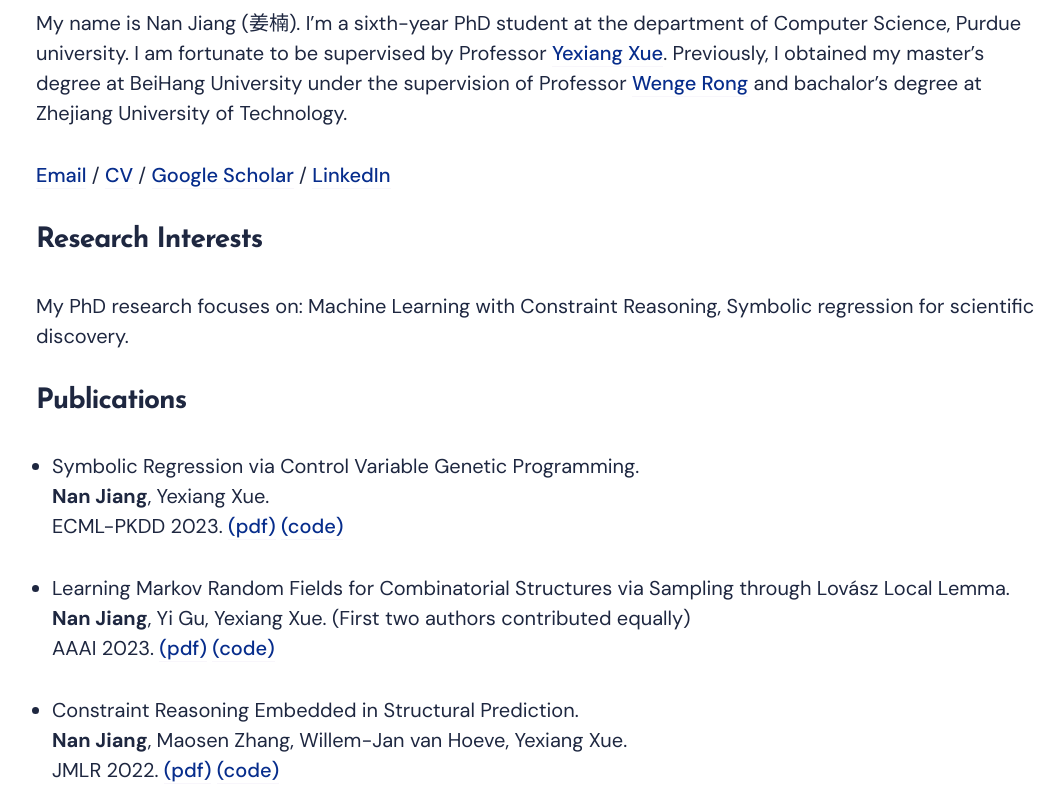
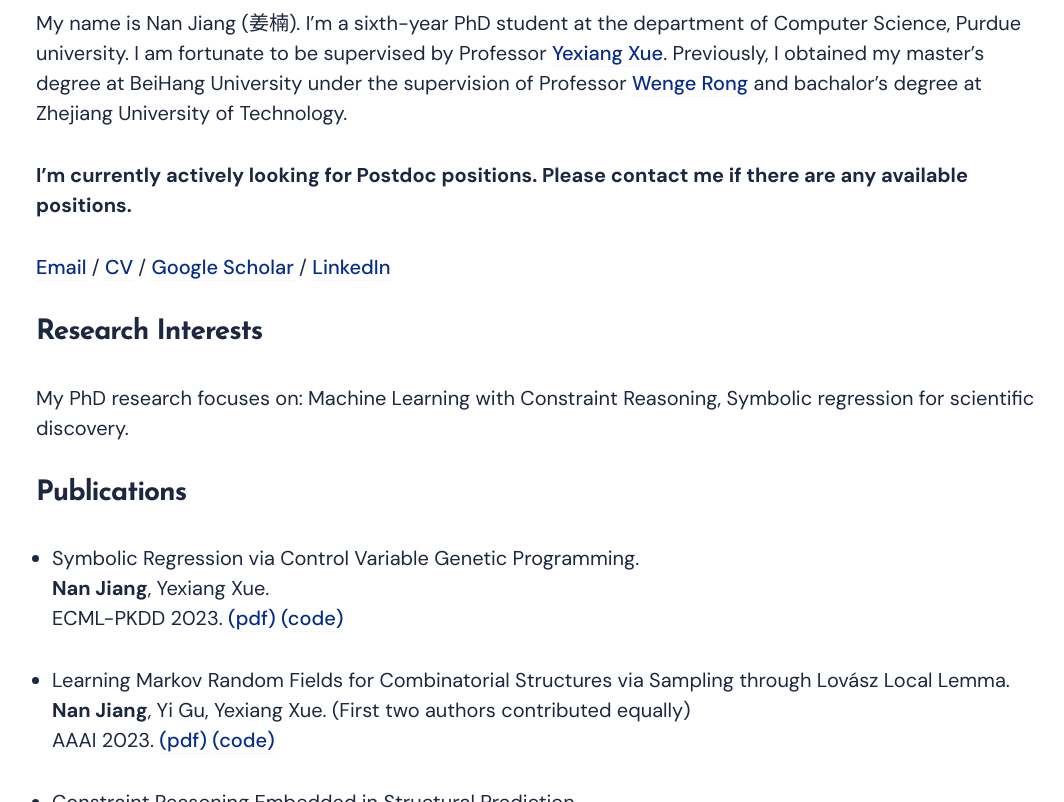
Before and after one commit to jiangnanhugo/jiangnanhugo.github.io, a Jekyll site: the page built from _pages/about.md, in a window 1280 px wide and 900 px high, scrolled down 600 px, cut to the strip 98-900 px from the top of the window. Shown: the whole strip, without its empty margins (104-1168 px from the left). Built offline with Jekyll 4.4.1, drawn with Linux system fonts in a browser that asks for light colours; nearby versions of some CDN libraries.

Commit message:
update about me

```diff
--- a/_pages/about.md
+++ b/_pages/about.md
@@ -13,7 +13,12 @@ classes: wide
 My name is Nan Jiang (姜楠). I'm a sixth-year PhD student at the department of Computer Science, Purdue university.
 I am fortunate to be supervised by Professor [Yexiang Xue](https://www.cs.purdue.edu/homes/yexiang/). Previously, I obtained my master's degree at BeiHang University  under the supervision of Professor [Wenge Rong](https://wgrong.github.io/) and bachalor's degree at Zhejiang University of Technology.
 
+**I'm currently actively looking for Postdoc positions.
+Please contact me if there are any available positions.**
+
 [Email](mailto:jiang631@purdue.edu) / [CV](/images/CV.pdf) / [Google Scholar](https://scholar.google.com/citations?user=AiMRnWUAAAAJ&hl=en) / [LinkedIn](https://www.linkedin.com/in/jiangnanhugo/)
+
+
 
 ## Research Interests
 
```
